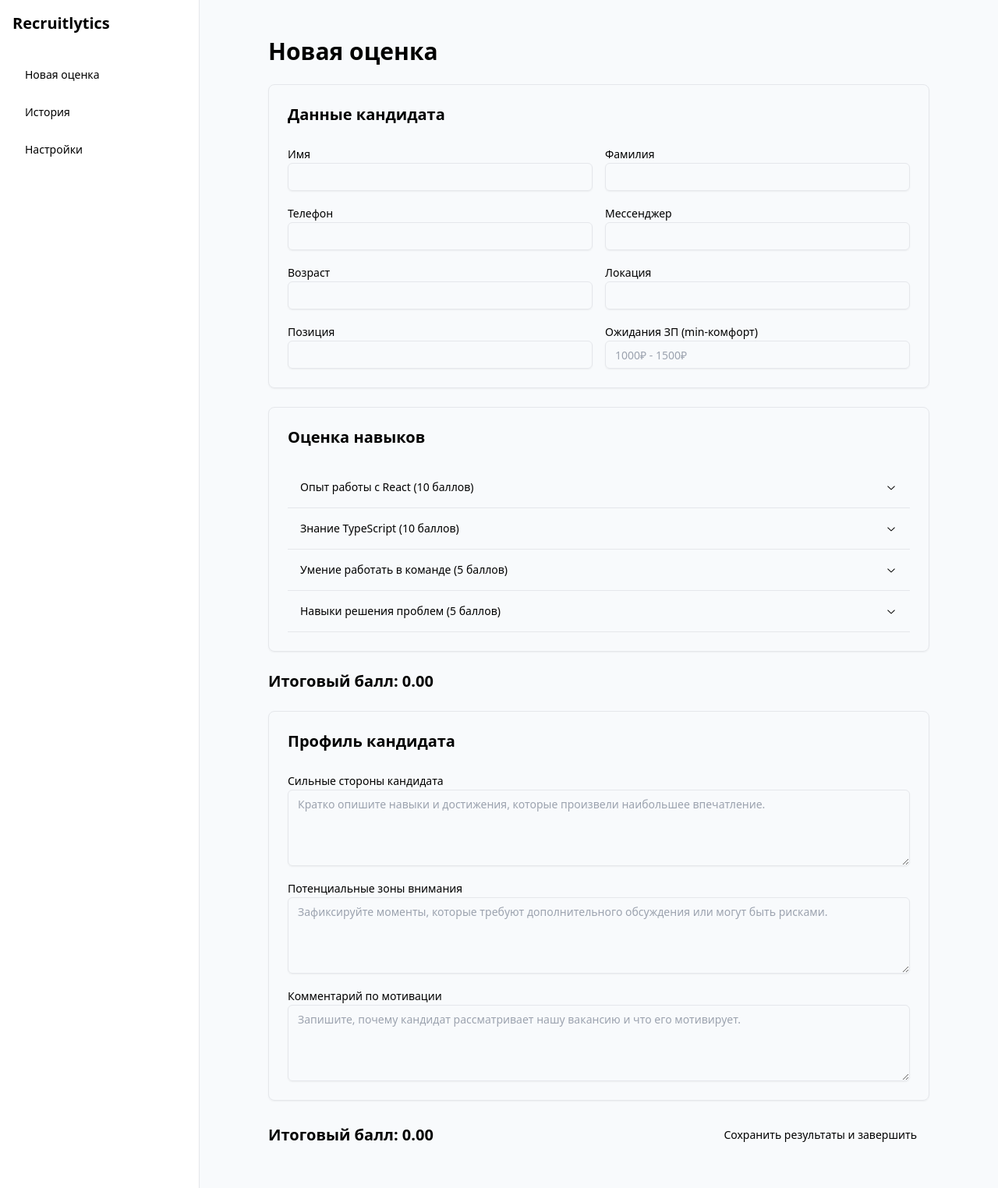
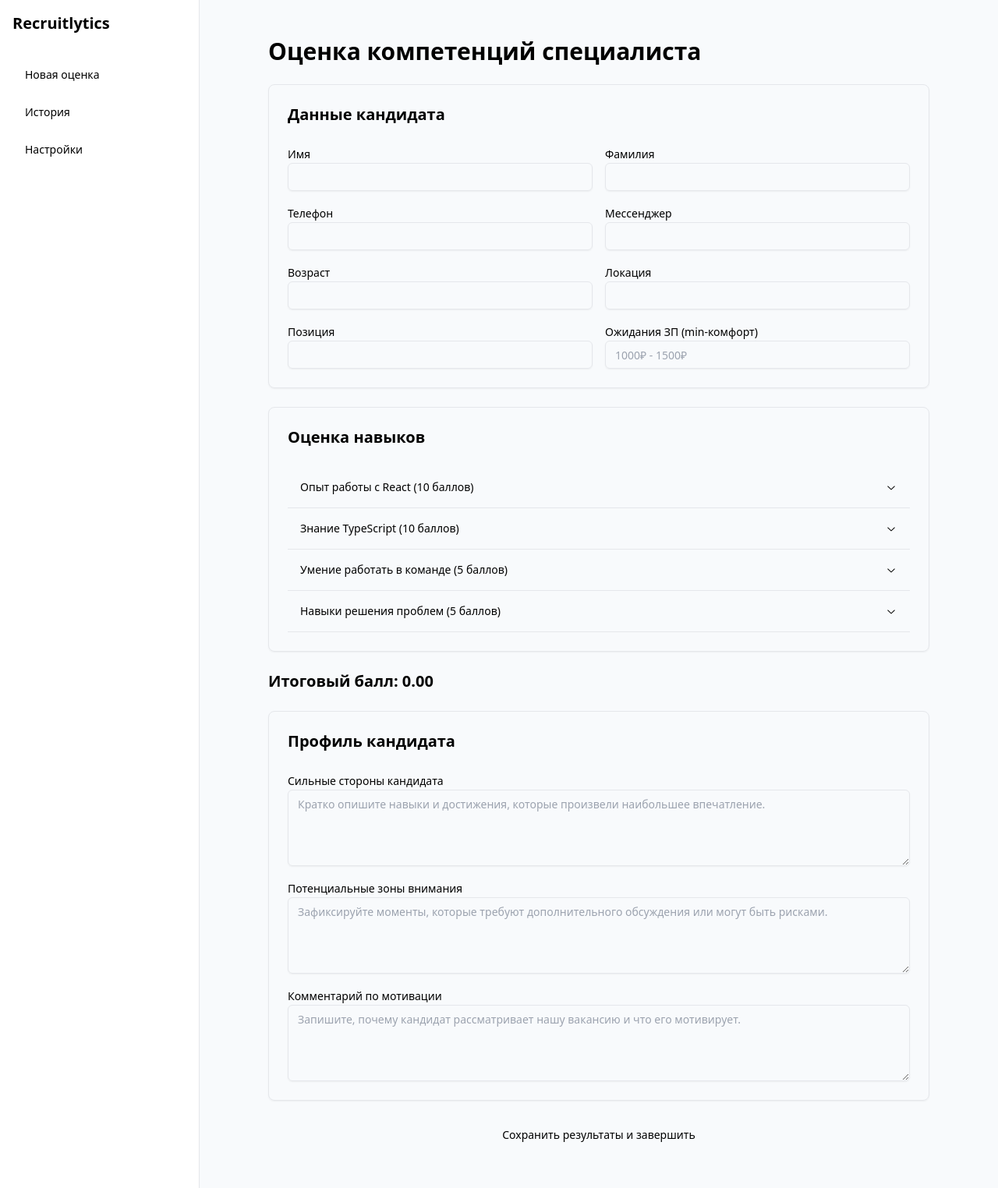
Before and after one commit to haaum666/Recruitlytics, a React (Vite) app: page / in a window 1280 px wide. Shown: the whole page at 78% size. Built offline with nearby package versions, Linux system fonts and the light colour scheme.

Commit message:
Update AssessmentPage.jsx

```diff
--- a/src/pages/AssessmentPage.jsx
+++ b/src/pages/AssessmentPage.jsx
@@ -163,7 +163,7 @@ function AssessmentPage() {
 
   return (
     <div className="p-6 max-w-4xl mx-auto space-y-6">
-      <h1 className="text-3xl font-bold">Новая оценка</h1>
+      <h1 className="text-3xl font-bold">Оценка компетенций специалиста</h1>
 
       {/* Блок: Данные кандидата */}
       <Card>
@@ -331,9 +331,8 @@ function AssessmentPage() {
         </CardContent>
       </Card>
 
-      <div className="flex justify-between items-center mt-6">
-        <div className="text-xl font-bold">Итоговый балл: {calculateTotalScore()}</div>
-        <Button onClick={saveAssessment} variant="default" className="w-1/2 md:w-auto">
+      <div className="flex justify-center items-center mt-6">
+        <Button onClick={saveAssessment} variant="secondary" className="w-1/2 md:w-auto">
           Сохранить результаты и завершить
         </Button>
       </div>
```
